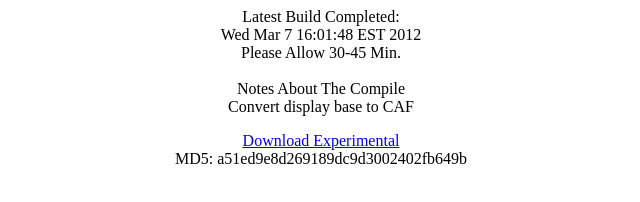
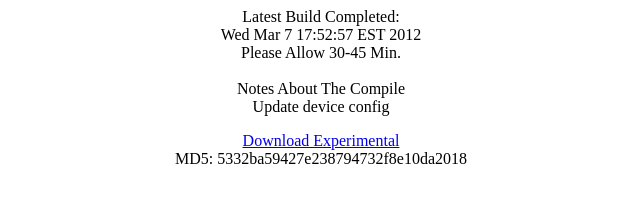
Before and after one commit to DarkCodedDragon/Twisted-Playground, a plain HTML site: page Shooter/TimeStamp.html in a window 1280 px wide. Shown: the whole page, without its empty margins (319-959 px from the left). Drawn offline with Linux system fonts and the light colour scheme.

Commit message:
Automated TimeStamp Update - Shooter

```diff
--- a/Shooter/TimeStamp.html
+++ b/Shooter/TimeStamp.html
@@ -12,18 +12,18 @@
 <center>
 Latest Build Completed:
 <br>
-Wed Mar  7 16:01:48 EST 2012
+Wed Mar  7 17:52:57 EST 2012
 <br>
 Please Allow 30-45 Min.
 <br>
 <br>
 Notes About The Compile
 <br>
-Convert display base to CAF
+Update device config
 <p></p>
 <a href="http://db.tt/uONAQ30g">Download Experimental</a>
 <br>
-MD5: a51ed9e8d269189dc9d3002402fb649b
+MD5: 5332ba59427e238794732f8e10da2018
 </center>
 </body>
 </html>
```
